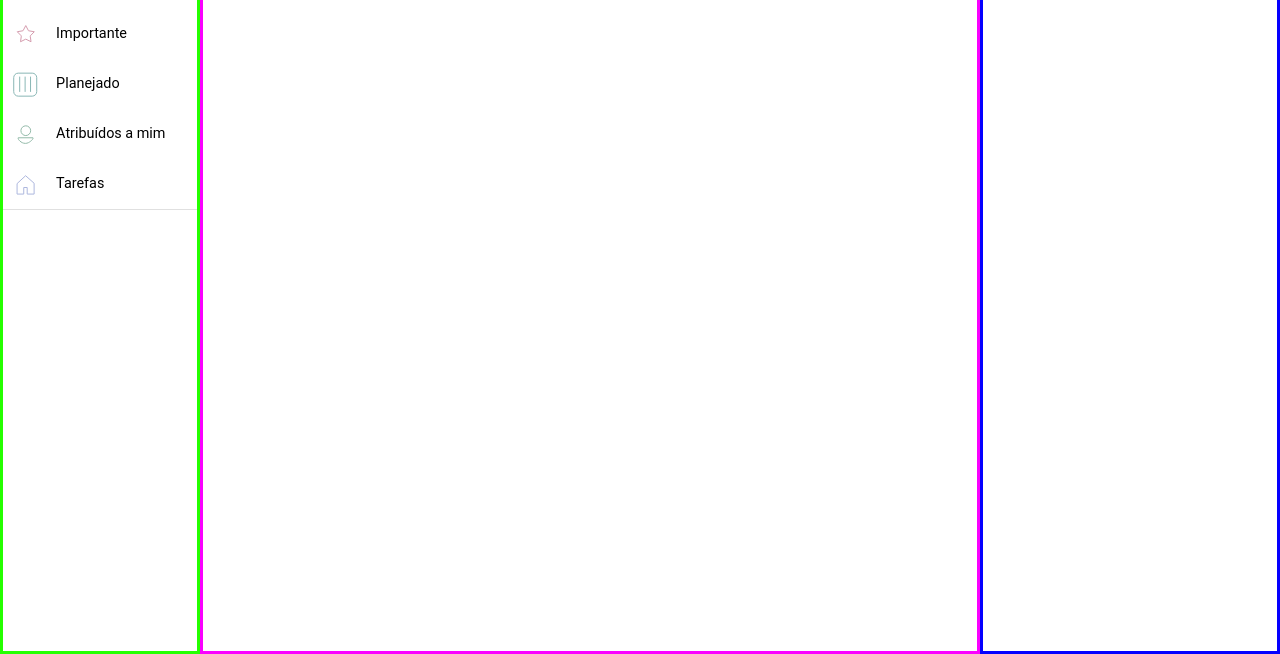
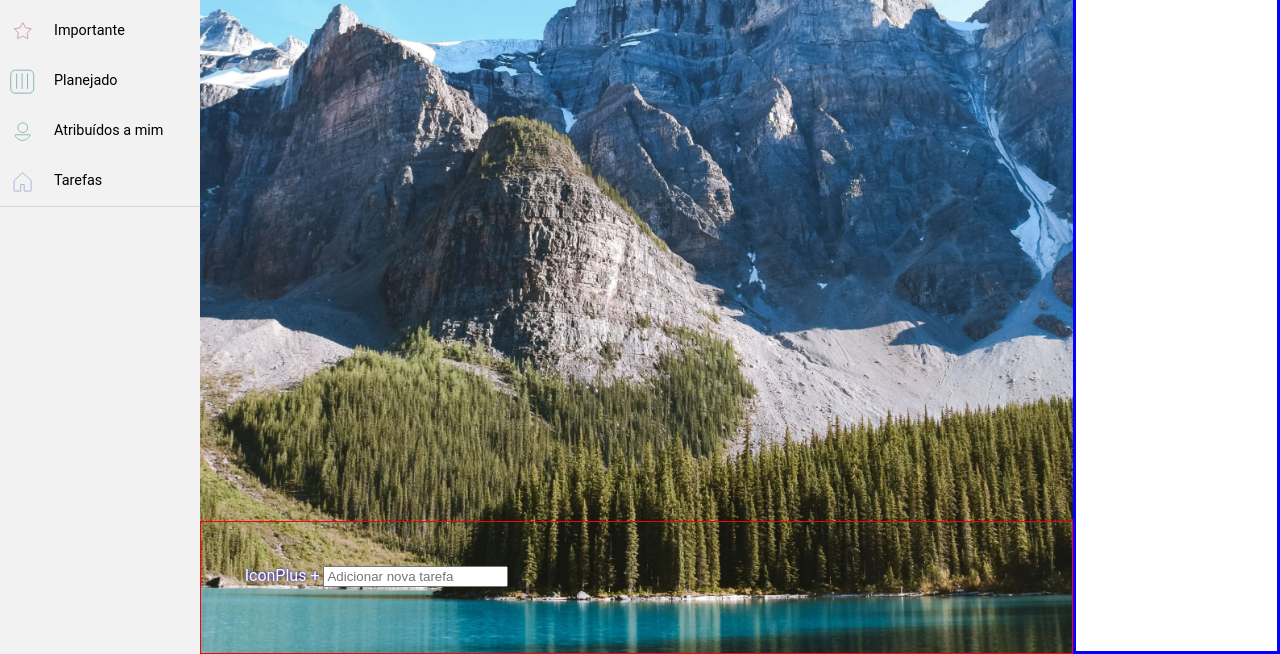
Before and after one commit to willyfelix/todo, a website: page todo.html in a window 1280 px wide. Shown: the part 146-800 px from the top of the page. Drawn offline with Linux system fonts and the light colour scheme.

Commit message:
incremento3

```diff
--- a/assets/css/todo.css
+++ b/assets/css/todo.css
@@ -1,20 +1,22 @@
 @import 'reset.css';
 
-.main, .container, .details {
-    border: solid 3px;
+.menu, .container, .details {
     height: 100vh;
 }
-
-.text {
+.details {
+    border: solid 3px;
+}
+/*.text {
     font-family: 'Roboto', 'Lato', sans-serif;
     font-size: 0.9em;
     color: gray;
-}
+}*/
 
 .main{
     width: var(--menuWidth);
     border-color: #24ff00;
     flex-direction: column;
+    background-color: #F2F2F2;
 }
 
 .container {
@@ -90,3 +92,61 @@ header.main__header__profile > div {
     margin-top: 15px;
 }
 /* ---- fim menu - header ------ */
+
+
+
+/* --------- main - .container --------*/
+
+.container {
+    width: 100%;
+    height: inherit;
+    flex-direction: column;
+    background: url('../images/bg-phone.jpg') center no-repeat;
+    background-size: cover ;
+}
+.container > header,
+.container > footer {
+    height: 133px;
+    border: solid 1px red ;
+}
+
+.container > section.tasks {
+    height: calc(100vh - (133px * 2));
+}
+
+.container > header {
+    flex-direction: column;
+    color: #fff;
+    text-shadow: 0 0 2px #333;
+    padding-left: 5%;
+    padding-right: 5%;
+}
+.container > header > div:first-child {
+    margin-top: 2%;
+    justify-content: space-between;
+}
+.container > footer {
+    flex-direction: column;
+    color: #fff;
+    text-shadow: 0 0 3px #0500ff;
+    justify-content: space-between;
+    padding: 5%;
+}
+
+/* Tablet */
+@media(min-width: 768px) {
+    .container {
+        background: url('../images/bg-tablet.jpg') center no-repeat;
+        background-size: cover;
+    }
+}
+
+/* Desktop */
+@media(min-width: 1280px) {
+    .container {
+        background: url('../images/bg-desktop.jpg') center no-repeat ;
+        background-size: cover;
+    }
+}
+
+/* --------- FIM main - .container --------*/
--- a/assets/js/todo.js
+++ b/assets/js/todo.js
@@ -1,40 +1,70 @@
-import { escreve } from "./utils/write.js";
+const db = [
+  {
+    id: 1,
+    title: "Concluir App Conexão Arte",
+    steps: [
+      { step: "Ajustar textos" },
+      { step: "Trocar imagens para imagens públicas" },
+      { step: "Publicar no Expo" },
+      { step: "Publicar no Expo Store Connect" },
+    ],
+    done: false,
+    dueDate: "2022-05-06",
+    reminder: "2022-05-02 10:00",
+  },
 
-console.log("Lets go!");
-console.info("Decola go!");
-console.error("Forçando um erro!");
-console.warn("Forçando um alerta!");
-//case sensitive - camelCase
-//const - constante - Não muda. Nunca. A não ser objetos e referências, aí o seu conteúdo pode mudar.
-const nome = "Williane Felix";
-//let - variável - pode mudar a qualquer momento.
-let email = "williane.0730@gmail.com";
-//var nome
-//tc39 - Grupo de Tecnologia dentro ECMA International - Responsável EcmaScript - ES2015, ....ES2017...ESNEXT - Código intermediário, traduz essa versão mais moderna para uma versão compatível.
-// Transpiladores. BabelJS
-console.log(`Nome: ${nome} Email: ${email}`);
+  {
+    id: 2,
+    title: "Aula 4 Fiap - Avanade",
+    steps: [{ step: "Atributos Globais" }, { step: "Estrutura CSS" }],
+    done: true,
+    dueDate: "2022-04-28",
+  },
+];
+console.log(db[0].title);
 
-if (nome == "Williane Felix") {
-  console.log("é igual");
-}
-// hoisting
+const newTask = document.querySelector("#inputTxtNewTask");
+const form = document.querySelector("#addNewTask");
+form.addEventListener("submit", (e) => {
 
-//const e let não sofrem hoisting,
+  e.preventDefault();
+});
+newTask.addEventListener("keyup", (e) => {
+  e.preventDefault();
+  e.stopPropagation();
+  if (e.key == "Enter") {
+    alert(newTask.value);
 
-escreve(`Seja bem-vindo ${nome}`);
-escreve("Treinamento HTML5, CSS3 e JS");
-// #############################################################################
-// objeto.metodo();
-// objeto.propriedade = valor;
-// document é um objeto.
-//window é um objeto. window.innerHeight window.innerWidth
-// #############################################################################
+    db.push({ id: Number(db.length) + 1, title: newTask.value });
+    newTask.value = "";
+    console.log(db);
+  }
+});
 
-// Em JavaScript existem 7 tipos de erros
+// exemplo de array
+//const frutas = ["maçã", "banana", "abacaxi", "abacate"];
 
-// eval(' console.log("teste")');
-// Type Error, Reference Error, Syntax Error, Eval, Range Error, Iternal Error, URIError (URI - Uniform Resource Identifier -  https://www.fiap.com.br/fiapon?id=100&teste=1)
+// frutas[3];
+// frutas.length;
+// frutas[frutas.length - 1];
 
-// Type, Reference, Syntax.
+//console.log(frutas.at(-1));
 
-// #############################################################################
+//TypeScript
+//Criando um objeto literal
+//JavaScript Object Notation - JSON
+// const dados = {
+//   nome: "Glaucio Daniel",
+//   idade: 36,
+//   programador: true,
+//   acao: () =>
+//  {
+//     console.log("Executando uma ação");
+//   },
+// };
+
+//Objeto é um conjuto de atributos(propriedades ou valores) e métodos(ações ou funçõs)
+//console.log(dados.nome);
+//console.log("Idade: ", dados.idade);
+
+//dados.acao();
```
Also changed, not shown: assets/js/utils/domFuntions.js (added, +25 -0 lines), assets/images/bg-desktop.jpg (added), assets/images/bg-phone.jpg (added), assets/images/bg-tablet.jpg (added).
